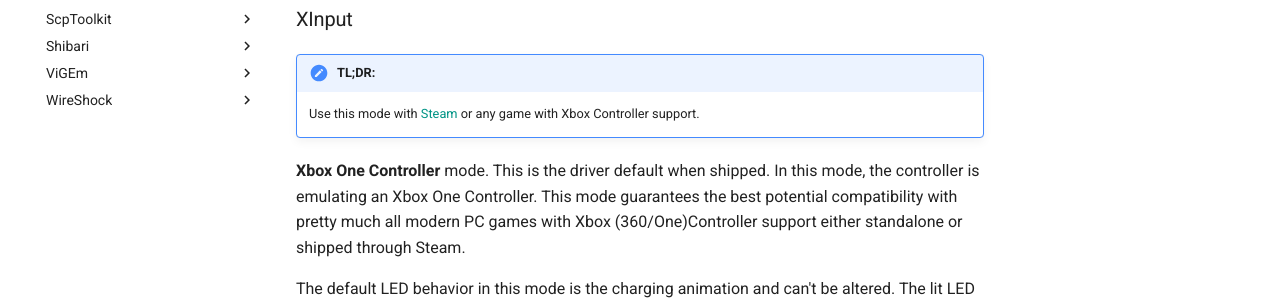
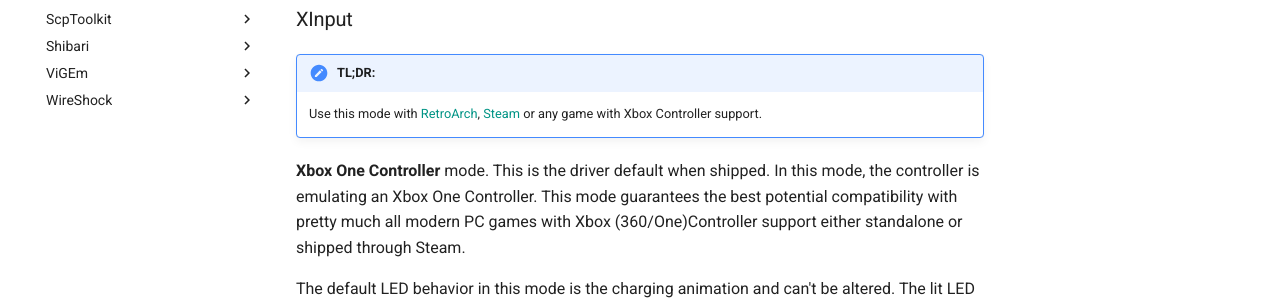
Before and after one commit to nefarius/ViGEm.github.io, an MkDocs documentation site: the page built from docs/projects/DsHidMini/HID-Device-Modes-Explained.md, in a window 1280 px wide and 900 px high, scrolled down 2733 px. Shown: the part 484-784 px from the top of the window. Built offline with MkDocs 1.6.1 and Material for MkDocs 9.7.7, drawn with Linux system fonts in a browser that asks for light colours; comment, search, counter and statistics services are not loaded.

Commit message:
Added RetroArch link

```diff
--- a/docs/projects/DsHidMini/HID-Device-Modes-Explained.md
+++ b/docs/projects/DsHidMini/HID-Device-Modes-Explained.md
@@ -63,7 +63,7 @@
 ### XInput
 
 !!! important "TL;DR:"
-    Use this mode with [Steam](https://store.steampowered.com/) or any game with Xbox Controller support.
+    Use this mode with [RetroArch](https://www.retroarch.com/), [Steam](https://store.steampowered.com/) or any game with Xbox Controller support.
 
 **Xbox One Controller** mode. This is the driver default when shipped. In this mode, the controller is emulating an Xbox One Controller. This mode guarantees the best potential compatibility with pretty much all modern PC games with Xbox (360/One)Controller support either standalone or shipped through Steam.
 
```
